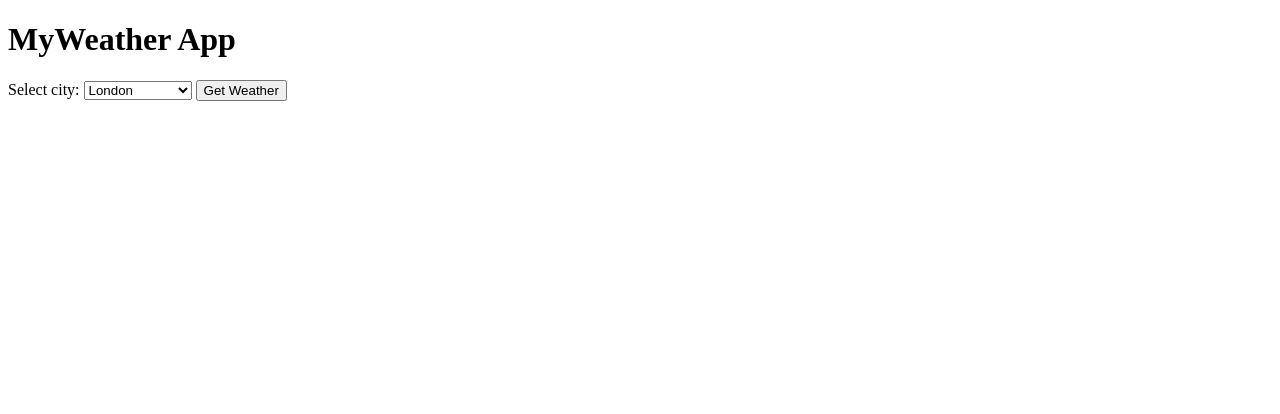
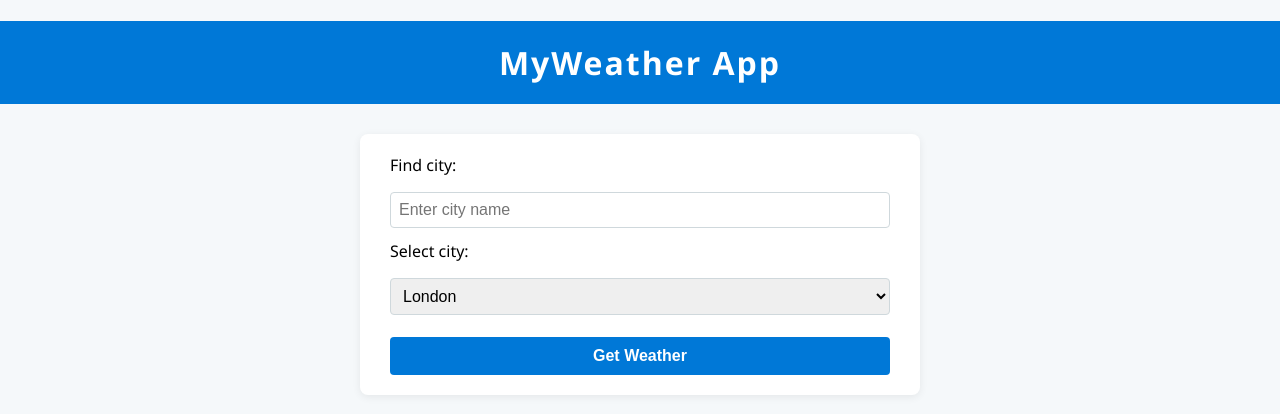
Before and after one commit to Czerw0/Weather-App, a Django app: page / in a window 1280 px wide. Shown: the top 414 px of the page. Run offline with Django 4.2, Linux system fonts and the light colour scheme.

Commit message:
CSS added

```diff
--- a/weatherproject/myweather/templates/myweather/weather.html
+++ b/weatherproject/myweather/templates/myweather/weather.html
@@ -3,11 +3,115 @@
 <html>
 <head>
     <title>MyWeather App</title>
+    <style>
+        body {
+            font-family: 'Segoe UI', Arial, sans-serif;
+            background: #f5f8fa;
+            margin: 0;
+            padding: 0;
+        }
+        h1 {
+            background: #0078d7;
+            color: #fff;
+            padding: 20px 0;
+            margin-bottom: 30px;
+            text-align: center;
+            letter-spacing: 2px;
+        }
+        form {
+            background: #fff;
+            padding: 20px 30px;
+            margin: 0 auto 30px auto;
+            border-radius: 8px;
+            box-shadow: 0 2px 8px rgba(0,0,0,0.07);
+            max-width: 500px;
+            display: flex;
+            flex-direction: column;
+            gap: 12px;
+        }
+        label {
+            font-weight: 500;
+            margin-bottom: 4px;
+        }
+        input[type="text"], select {
+            padding: 8px;
+            border: 1px solid #cfd8dc;
+            border-radius: 4px;
+            font-size: 1em;
+        }
+        button {
+            background: #0078d7;
+            color: #fff;
+            border: none;
+            padding: 10px 0;
+            border-radius: 4px;
+            font-size: 1em;
+            font-weight: 600;
+            cursor: pointer;
+            margin-top: 10px;
+            transition: background 0.2s;
+        }
+        button:hover {
+            background: #005fa3;
+        }
+        h2, h3 {
+            text-align: center;
+            color: #0078d7;
+            margin-top: 30px;
+        }
+        ul {
+            background: #fff;
+            padding: 16px 24px;
+            border-radius: 8px;
+            box-shadow: 0 2px 8px rgba(0,0,0,0.07);
+            max-width: 400px;
+            margin: 20px auto;
+        }
+        table {
+            width: 95%;
+            margin: 20px auto;
+            border-collapse: collapse;
+            background: #fff;
+            box-shadow: 0 2px 8px rgba(0,0,0,0.07);
+            border-radius: 8px;
+            overflow: hidden;
+        }
+        th, td {
+            padding: 10px 8px;
+            text-align: center;
+        }
+        th {
+            background: #e3f2fd;
+            color: #0078d7;
+        }
+        tr:nth-child(even) {
+            background: #f5f8fa;
+        }
+        img {
+            display: block;
+            margin: 20px auto;
+            max-width: 95%;
+            border-radius: 8px;
+            box-shadow: 0 2px 8px rgba(0,0,0,0.07);
+        }
+        @media (max-width: 600px) {
+            form, ul, table {
+                max-width: 98vw;
+                padding: 10px;
+            }
+            h1 {
+                font-size: 1.5em;
+                padding: 12px 0;
+            }
+        }
+    </style>
 </head>
 <body>
     <h1>MyWeather App</h1>
     <form method="post">
         {% csrf_token %}
+        <label for="search">Find city:</label>
+        <input type="text" id="search" name="search" placeholder="Enter city name" value="{{ search|default:'' }}"/>
         <label for="city">Select city:</label>
         <select name="city" id="city">
             {% for c in cities %}
--- a/weatherproject/myweather/utils.py
+++ b/weatherproject/myweather/utils.py
@@ -30,6 +30,46 @@ cities = [
     {"name": "Lagos", "latitude": 6.5244, "longitude": 3.3792},
     {"name": "Vienna", "latitude": 48.2082, "longitude": 16.3738},
     {"name": "Warsaw", "latitude": 52.2297, "longitude": 21.0122},
+    {"name": "Athens", "latitude": 37.9838, "longitude": 23.7275},
+    {"name": "Lisbon", "latitude": 38.7223, "longitude": -9.1393},
+    {"name": "Budapest", "latitude": 47.4979, "longitude": 19.0402},
+    {"name": "Prague", "latitude": 50.0755, "longitude": 14.4378},
+    {"name": "Stockholm", "latitude": 59.3293, "longitude": 18.0686},
+    {"name": "Oslo", "latitude": 59.9139, "longitude": 10.7522},
+    {"name": "Helsinki", "latitude": 60.1699, "longitude": 24.9384},
+    {"name": "Copenhagen", "latitude": 55.6761, "longitude": 12.5683},
+    {"name": "Brussels", "latitude": 50.8503, "longitude": 4.3517},
+    {"name": "Zurich", "latitude": 47.3769, "longitude": 8.5417},
+    {"name": "Dublin", "latitude": 53.3498, "longitude": -6.2603},
+    {"name": "Edinburgh", "latitude": 55.9533, "longitude": -3.1883},
+    {"name": "Glasgow", "latitude": 55.8642, "longitude": -4.2518},
+    {"name": "Munich", "latitude": 48.1351, "longitude": 11.5820},
+    {"name": "Hamburg", "latitude": 53.5511, "longitude": 9.9937},
+    {"name": "Frankfurt", "latitude": 50.1109, "longitude": 8.6821},
+    {"name": "Barcelona", "latitude": 41.3851, "longitude": 2.1734},
+    {"name": "Valencia", "latitude": 39.4699, "longitude": -0.3763},
+    {"name": "Milan", "latitude": 45.4642, "longitude": 9.19},
+    {"name": "Naples", "latitude": 40.8518, "longitude": 14.2681},
+    {"name": "Venice", "latitude": 45.4408, "longitude": 12.3155},
+    {"name": "Florence", "latitude": 43.7696, "longitude": 11.2558},
+    {"name": "Geneva", "latitude": 46.2044, "longitude": 6.1432},
+    {"name": "Luxembourg", "latitude": 49.6116, "longitude": 6.1319},
+    {"name": "Tallinn", "latitude": 59.4370, "longitude": 24.7536},
+    {"name": "Riga", "latitude": 56.9496, "longitude": 24.1052},
+    {"name": "Vilnius", "latitude": 54.6872, "longitude": 25.2797},
+    {"name": "Sofia", "latitude": 42.6977, "longitude": 23.3219},
+    {"name": "Bucharest", "latitude": 44.4268, "longitude": 26.1025},
+    {"name": "Belgrade", "latitude": 44.7866, "longitude": 20.4489},
+    {"name": "Zagreb", "latitude": 45.8150, "longitude": 15.9819},
+    {"name": "Ljubljana", "latitude": 46.0569, "longitude": 14.5058},
+    {"name": "Sarajevo", "latitude": 43.8563, "longitude": 18.4131},
+    {"name": "Skopje", "latitude": 41.9973, "longitude": 21.4280},
+    {"name": "Podgorica", "latitude": 42.4304, "longitude": 19.2594},
+    {"name": "Tirana", "latitude": 41.3275, "longitude": 19.8187},
+    {"name": "Reykjavik", "latitude": 64.1466, "longitude": -21.9426},
+    {"name": "Ankara", "latitude": 39.9334, "longitude": 32.8597},
+    {"name": "Izmir", "latitude": 38.4192, "longitude": 27.1287},
+    {"name": "Antalya", "latitude": 36.8969, "longitude": 30.7133},
 ]
 
 weather_codes = {
--- a/weatherproject/myweather/views.py
+++ b/weatherproject/myweather/views.py
@@ -15,12 +15,20 @@ def plot_to_base64(fig):
     plt.close(fig)
     return image_base64
 
+
 def weather_view(request):
-    context = {"cities": cities}
+    search_term = ""
+    filtered_cities = cities
     if request.method == "POST":
+        search_term = request.POST.get("search", "").strip()
+        if search_term:
+            filtered_cities = [c for c in cities if search_term.lower() in c["name"].lower()]
         city_name = request.POST.get("city")
-        city = next((c for c in cities if c["name"].lower() == city_name.lower()), None)
+        city = next((c for c in filtered_cities if c["name"].lower() == city_name.lower()), None)
+        context = {"cities": filtered_cities, "search": search_term}
         if city:
+            # ...existing code for weather fetching and plotting...
+            # (copy everything from your current city block here)
             latitude = city["latitude"]
             longitude = city["longitude"]
             now = datetime.utcnow()
@@ -44,12 +52,9 @@ def weather_view(request):
             rain = data["hourly"]["rain"]
             rain_prob = data["hourly"]["precipitation_probability"]
 
-            plt.style.use("seaborn-v0_8-whitegrid")  # clean aesthetic
-
-            # Convert times
+            plt.style.use("seaborn-v0_8-whitegrid")
             plot_times = [datetime.fromisoformat(t) for t in times]
 
-            # ===================== Temperature =====================
             fig1, ax1 = plt.subplots(figsize=(10, 4))
             ax1.plot(plot_times, temps, color='crimson', marker='o', linewidth=2, markersize=6, alpha=0.8)
             ax1.set_title("🌡 Temperature (°C)", fontsize=16, fontweight="bold", pad=15)
@@ -61,16 +66,14 @@ def weather_view(request):
             fig1.tight_layout()
             context["temp_plot"] = plot_to_base64(fig1)
 
-            # ===================== Rain & Probability =====================
             fig2, ax2 = plt.subplots(figsize=(10, 4))
-            ax2.bar(plot_times, rain, color='royalblue', alpha=0.6, label='Rain (mm)', width=0.05)  # bar for rain
+            ax2.bar(plot_times, rain, color='royalblue', alpha=0.6, label='Rain (mm)', width=0.05)
             ax2.set_xlabel("Time", fontsize=12)
             ax2.set_ylabel("Rain (mm)", fontsize=12, color='royalblue')
             ax2.tick_params(axis='y', labelcolor='royalblue')
             ax2.xaxis.set_major_locator(mdates.HourLocator(interval=3))
             plt.xticks(rotation=45, ha='right')
 
-            # Twin axis for rain probability
             ax3 = ax2.twinx()
             ax3.plot(plot_times, rain_prob, color='seagreen', marker='x', linewidth=2, markersize=6, alpha=0.8, label='Rain Probability (%)')
             ax3.set_ylabel("Rain Probability (%)", fontsize=12, color='seagreen')
@@ -81,7 +84,6 @@ def weather_view(request):
             fig2.tight_layout()
             context["rain_plot"] = plot_to_base64(fig2)
 
-            # ===================== Cloud Cover =====================
             fig3, ax4 = plt.subplots(figsize=(10, 4))
             ax4.plot(plot_times, clouds, color='dimgray', marker='D', linewidth=2, markersize=5, alpha=0.8)
             ax4.set_title("☁️ Cloud Cover (%)", fontsize=16, fontweight="bold", pad=15)
@@ -98,4 +100,8 @@ def weather_view(request):
             )
             context["weather_codes"] = weather_codes
             context["city"] = city_name
+        else:
+            context = {"cities": filtered_cities, "search": search_term}
+    else:
+        context = {"cities": cities, "search": ""}
     return render(request, "myweather/weather.html", context)
```
